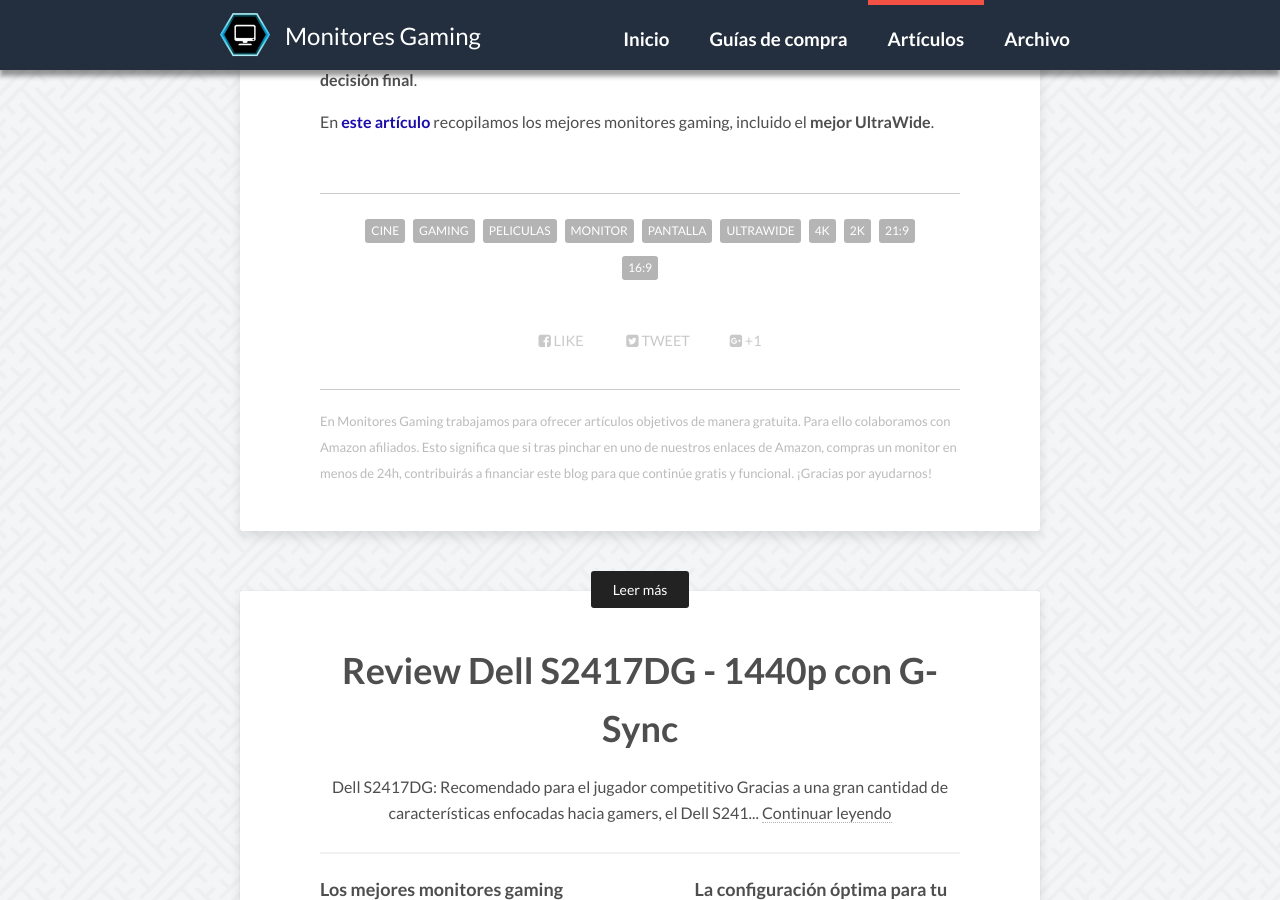
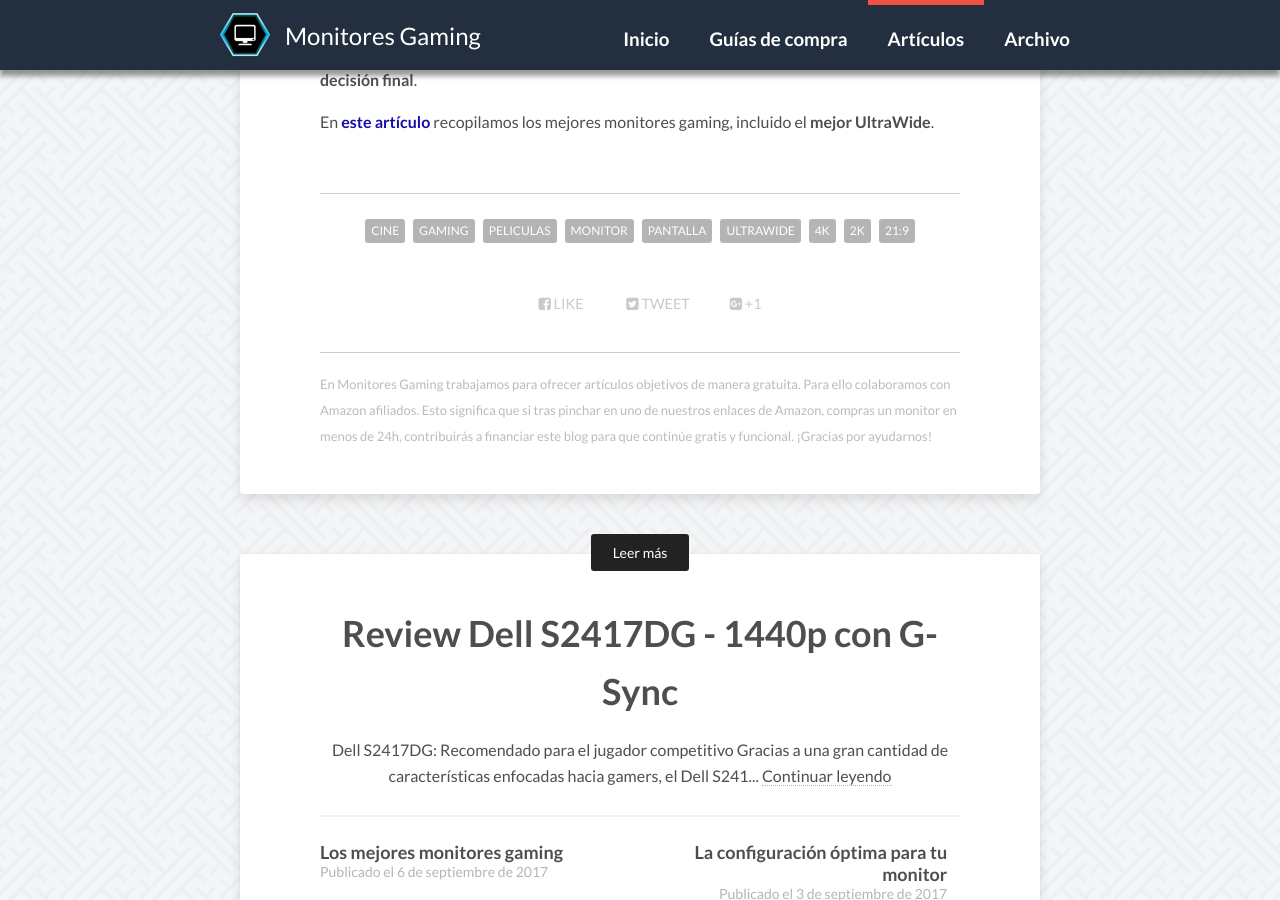
Before and after one commit to Losazul/losazul.github.io, a Jekyll site: the page built from _posts/2017-09-9-experiencia-21-9.md, in a window 1280 px wide and 900 px high, scrolled down 6188 px. Built offline with Jekyll 4.4.1, drawn with Linux system fonts in a browser that asks for light colours; nearby versions of some CDN libraries; comment, search, counter and statistics services are not loaded.

Commit message:
erratas post

```diff
--- a/_posts/2017-09-9-experiencia-21-9.md
+++ b/_posts/2017-09-9-experiencia-21-9.md
@@ -6,7 +6,7 @@
 categories: articulos
 image:
     feature: experiencia-21-9.jpg
-tags: [cine, gaming, peliculas,monitor, pantalla, UltraWide, 4K, 2K,21&#58;9,16&#58;9]
+tags: [cine, gaming, peliculas,monitor, pantalla, UltraWide, 4K, 2K,21&#58;9]
 ---
 <!--more-->
 <!-- more -->
```
Also changed, not shown: _posts/2017-08-29-como-limpiar-tu-pantalla.md (+1 -1 lines).
